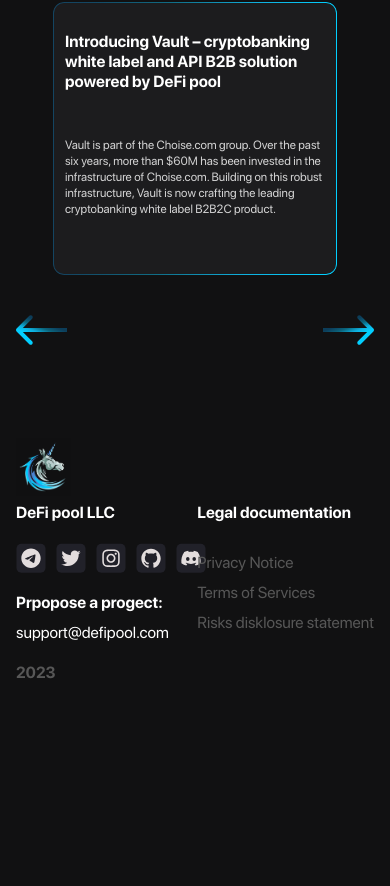
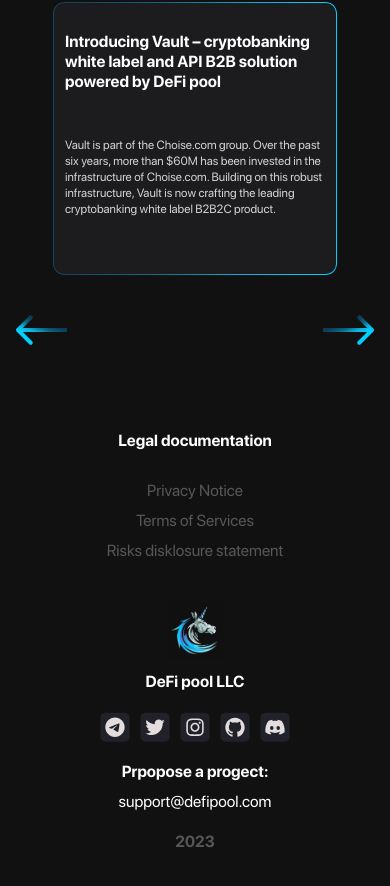
Before and after one commit to Credit-is-First/defi-pool-vc, a React (Create React App) app: page / in a window 390 px wide. Shown: the part 4365-5251 px from the top of the page. Before the commit the page ends 5081 px from the top, so only its background shows below. Built offline with nearby package versions, Linux system fonts and the light colour scheme.

Commit message:
mobile responsive in Footer

```diff
--- a/src/layouts/Default/Footer.tsx
+++ b/src/layouts/Default/Footer.tsx
@@ -4,9 +4,9 @@
 
 function Footer() {
   return (
-    <div className='h-[289px] relative'>
-      <div className='absolute top-[27px] left-0'>
-        <div className='w-[55px] h-[55px]'>
+    <div className='flex flex-col-reverse xs:flex-row items-center justify-between'>
+      <div className='py-5 text-center xs:text-left'>
+        <div className='w-[55px] h-[55px] inline-block'>
           <img src={Logo} alt='logo' />
         </div>
         <nav className='mt-[10px]'>DeFi pool LLC</nav>
@@ -17,7 +17,7 @@
         </div>
         <nav className='mt-[20px] text-subtitle'>2023</nav>
       </div>
-      <div className='absolute top-[92px] right-0'>
+      <div className='py-5 text-center xs:text-left'>
         <nav>Legal documentation</nav>
         <nav className='font-medium mt-[30px] text-subtitle'>Privacy Notice</nav>
         <nav className='font-medium mt-[10px] text-subtitle'>Terms of Services</nav>
```
